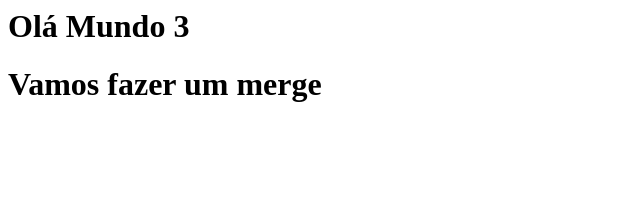
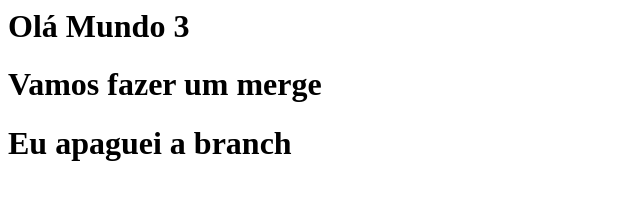
Before and after one commit to JeanJerri/test, a plain HTML site: page index.html in a window 1280 px wide. Shown: the whole page, without its empty margins (0-640 px from the left). Drawn offline with Linux system fonts and the light colour scheme.

Commit message:
atualizando

```diff
--- a/index.html
+++ b/index.html
@@ -1,3 +1,5 @@
 <h1>Olá Mundo 3</h1>
 
 <h1>Vamos fazer um merge</h1>
+
+<h1>Eu apaguei a branch</h1>
```
